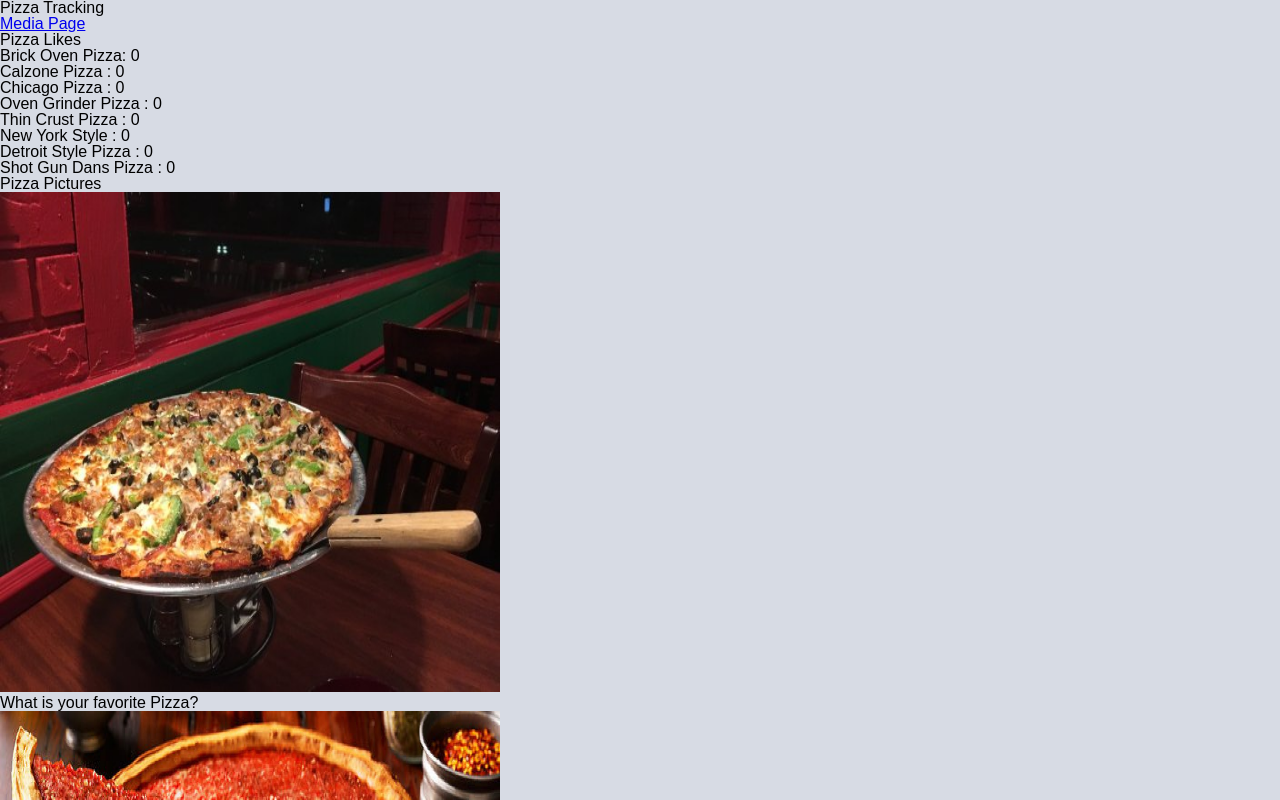
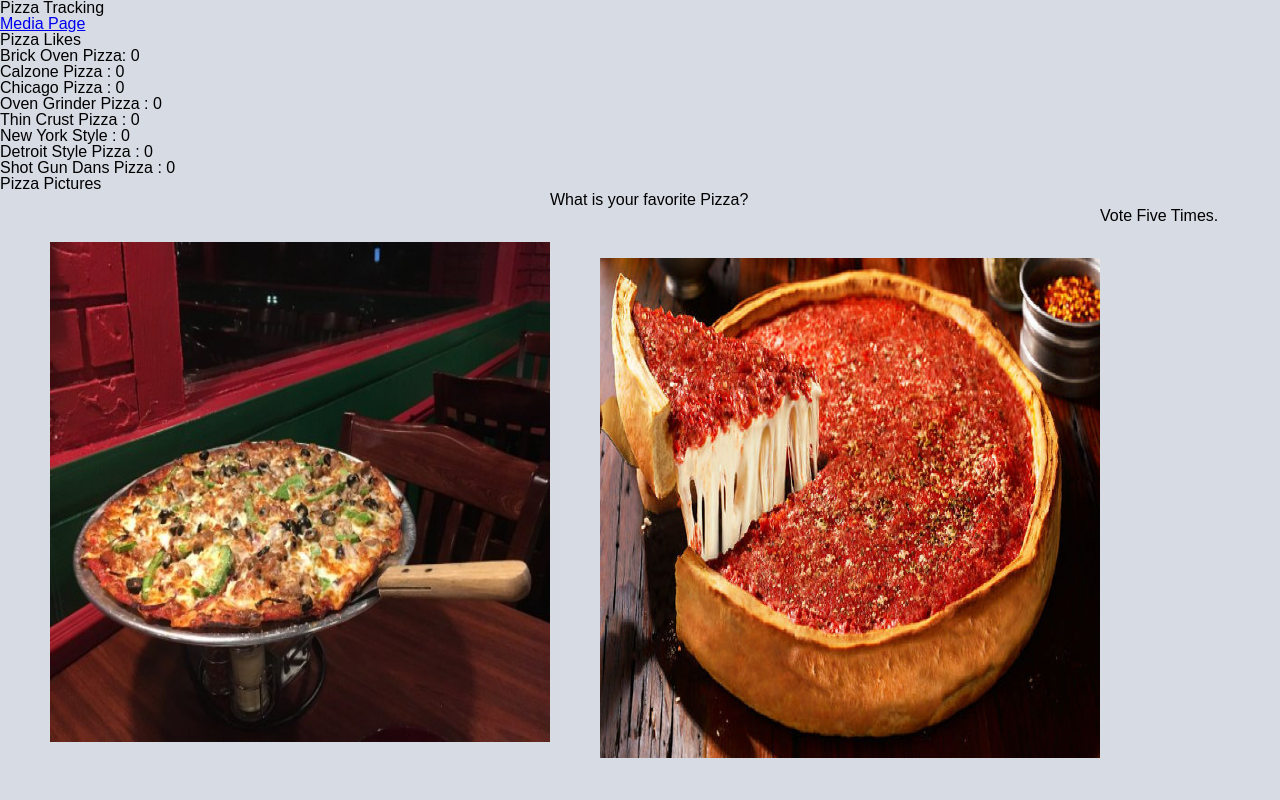
Before and after one commit to DeltaV-Instructor/201-class-11, a plain HTML site: page bestpizza.html in a window 1280 px wide. Shown: the top 800 px of the page. Drawn offline with Linux system fonts and the light colour scheme.

Commit message:
add style to images

```diff
--- a/styles/main-style.css
+++ b/styles/main-style.css
@@ -19,4 +19,7 @@ video, audio, img {
 img {
   height: 500px;
   width: 500px;
+  float: left;
+  margin-left: 50px;
+  margin-top: 50px;
 }
```
